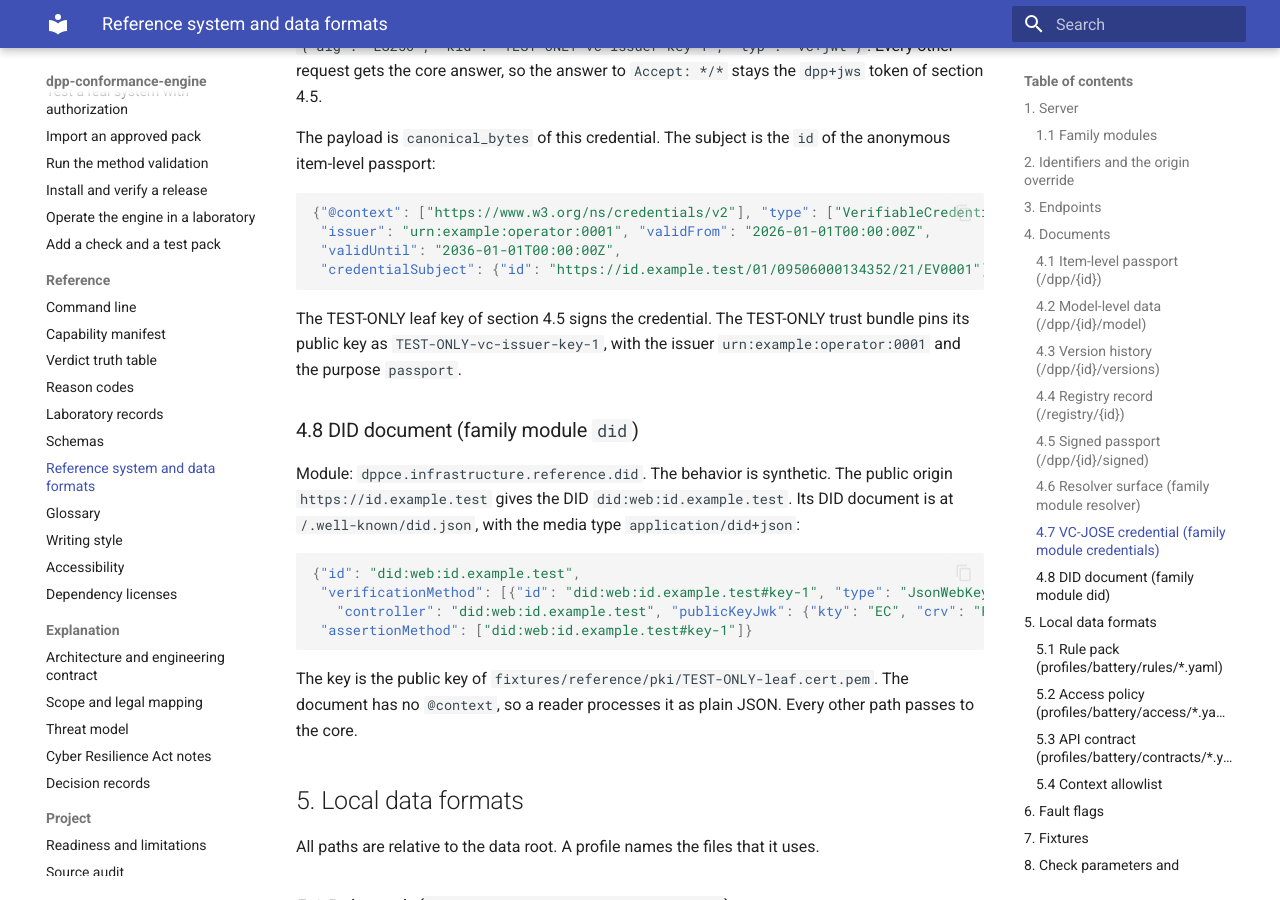
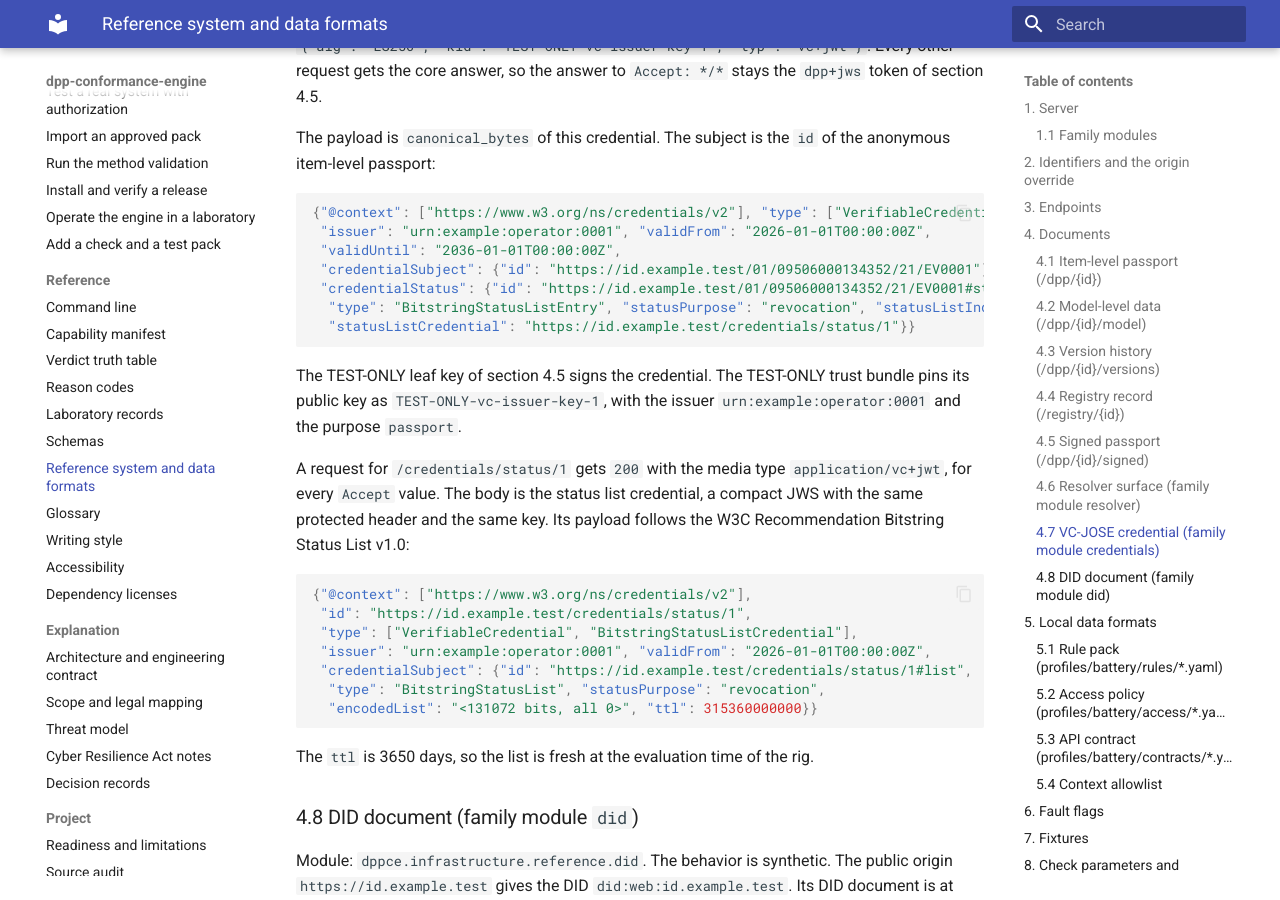
Before and after one commit to hadijannat/dpp-conformance-engine, an MkDocs documentation site: the page built from docs/reference/reference-system.md, in a window 1280 px wide and 900 px high, scrolled down 6314 px. Built offline with MkDocs 1.6.1 and Material for MkDocs 9.7.7, drawn with Linux system fonts in a browser that asks for light colours; the version menu is left out; some of the changed text lies outside the part shown.

Commit message:
feat(reference): seed the status list faults F-69, F-70, and B-18
The credentials family gets three flags. vc_status_revoked sets the bit
of the credential. vc_status_list_unsigned serves a list whose signature
covers another list. vc_status_list_stale gives the list a ttl of one
day. The reference page documents the status list and the flags. The
validation family test names the profile of B-18.

Co-Authored-By: Claude Opus 5.5 <noreply@anthropic.com>

````diff
--- a/docs/reference/reference-system.md
+++ b/docs/reference/reference-system.md
@@ -266,12 +266,32 @@ item-level passport:
 {"@context": ["https://www.w3.org/ns/credentials/v2"], "type": ["VerifiableCredential"],
  "issuer": "urn:example:operator:0001", "validFrom": "2026-01-01T00:00:00Z",
  "validUntil": "2036-01-01T00:00:00Z",
- "credentialSubject": {"id": "https://id.example.test/01/09506000134352/21/EV0001"}}
+ "credentialSubject": {"id": "https://id.example.test/01/09506000134352/21/EV0001"},
+ "credentialStatus": {"id": "https://id.example.test/01/09506000134352/21/EV0001#status",
+  "type": "BitstringStatusListEntry", "statusPurpose": "revocation", "statusListIndex": "41267",
+  "statusListCredential": "https://id.example.test/credentials/status/1"}}
 ```
 
 The TEST-ONLY leaf key of section 4.5 signs the credential. The TEST-ONLY trust bundle pins its
 public key as `TEST-ONLY-vc-issuer-key-1`, with the issuer `urn:example:operator:0001` and the
 purpose `passport`.
+
+A request for `/credentials/status/1` gets `200` with the media type `application/vc+jwt`, for
+every `Accept` value. The body is the status list credential, a compact JWS with the same
+protected header and the same key. Its payload follows the W3C Recommendation Bitstring Status
+List v1.0:
+
+```json
+{"@context": ["https://www.w3.org/ns/credentials/v2"],
+ "id": "https://id.example.test/credentials/status/1",
+ "type": ["VerifiableCredential", "BitstringStatusListCredential"],
+ "issuer": "urn:example:operator:0001", "validFrom": "2026-01-01T00:00:00Z",
+ "credentialSubject": {"id": "https://id.example.test/credentials/status/1#list",
+  "type": "BitstringStatusList", "statusPurpose": "revocation",
+  "encodedList": "<131072 bits, all 0>", "ttl": 315360000000}}
+```
+
+The `ttl` is 3650 days, so the list is fresh at the evaluation time of the rig.
 
 ### 4.8 DID document (family module `did`)
 
@@ -556,6 +576,9 @@ Each flag changes one behavior. `validation/fault-catalogue.yaml` states the exp
 | `did_id_mismatch` | family `did`: the `id` of the DID document is `did:web:other.example.test` |
 | `did_private_key` | family `did`: the JWK of the verification method also holds the synthetic private member `d` |
 | `did_redirect_off_host` | family `did`: `/.well-known/did.json` answers `302` to `https://other.example.test/.well-known/did.json`, outside the scope of the rig |
+| `vc_status_revoked` | family `credentials`: the status list of section 4.7 sets the bit at index `41267` |
+| `vc_status_list_unsigned` | family `credentials`: the signature of the status list covers a list with the bit at index `41267` set, and the served payload has the bit not set |
+| `vc_status_list_stale` | family `credentials`: the `ttl` of the status list is `86400000`, one day after its `validFrom`, so the list is stale at the evaluation time of the rig |
 
 The fault `qr_payload_invalid` is a fixture, not a flag: `fixtures/reference/qr/invalid.png`
 encodes plain text that is not a URL. Three more QR faults are fixtures too:
@@ -692,7 +715,8 @@ signed passport of `integrity.jws` keeps `INTEGRITY.TOKEN.NO_ANSWER` (section 8.
 | `data.rules` | `document` (default `item`) | `DATA.RULES.OK` | see section 5.1 |
 | `access.restricted_fields` | `role` (default `anonymous`) | `ACCESS.POLICY.ENFORCED` | see section 5.2 |
 | `integrity.jws` | none | `INTEGRITY.OK` | see section 8.1 |
-| `integrity.jose` | `profile`, `key_source`, `source`, `sample`, `accept`, `algorithms`; all optional | `INTEGRITY.JOSE.OK` | the architecture contract, section 8, gives each outcome and its order. The reference credential is in section 4.7 |
+| `integrity.jose` | `profile`, `key_source`, `did_sample`, `source`, `sample`, `accept`, `algorithms`; all optional | `INTEGRITY.JOSE.OK` | the architecture contract, section 8, gives each outcome and its order. The reference credential is in section 4.7 |
+| `integrity.status_list` | `key_source`, `did_sample`, `source`, `sample`, `accept`, `list_source`, `list_sample`, `purpose`; all optional | `INTEGRITY.STATUS.OK` | the architecture contract, section 8, gives each outcome and its order. The reference status list is in section 4.7 |
 | `persistence.versions` | `entries_pointer`, `version_field`, `time_field`, `digest_field`, `digest_of`, `version_kind` (the defaults are the layout of section 4.3) | `PERSISTENCE.OK` | `PERSISTENCE.UNDECLARED_CHANGE` (fail); no canonical form of the passport with `jcs-sha256`: `blocked`, `PERSISTENCE.DIGEST.NOT_COMPARABLE` (section 4.3); malformed parameter: `blocked`, `PERSISTENCE.PARAMS.INVALID` |
 | `registry.consistency` | `fields` (1 to 16 pairs of `name`, `registry_pointer`, and `passport_pointer`; the default is the two pairs of section 4.4) | `REGISTRY.OK` | `REGISTRY.INCONSISTENT` (fail); a compared field absent on either side: `REGISTRY.FIELD.MISSING` (fail); malformed parameter: `blocked`, `REGISTRY.PARAMS.INVALID`. Values compare as JSON values, so `true` is not `1`. Lookup status 401, 403, or 404: `REGISTRY.LOOKUP.NOT_CONCLUSIVE` with `unreachable: true`, because a failed lookup does not prove a missing registration |
 | `aas.validate` | `artifact` (default `aas_file`), `format` (`json`, `xml`, or `aasx`; default `json`), `metamodel_version` (default `3.0`) | `AAS.VALID`. The message names the format and the version that the check covers | `AAS.INVALID` (fail): the wrapped validator read the sample and rejected it, or the sample is not readable as the declared format, or an AASX package has no AAS specification part; a `metamodel_version` that the wrapped release does not verify, or an XML namespace that names such a version: `unsupported`, `AAS.VERSION.UNSUPPORTED`, and the sample is not read; malformed parameter: `blocked`, `AAS.PARAMS.INVALID`; sample missing: `blocked`, `AAS.SAMPLE.MISSING` |
````
Also changed, not shown: 2 other files.
